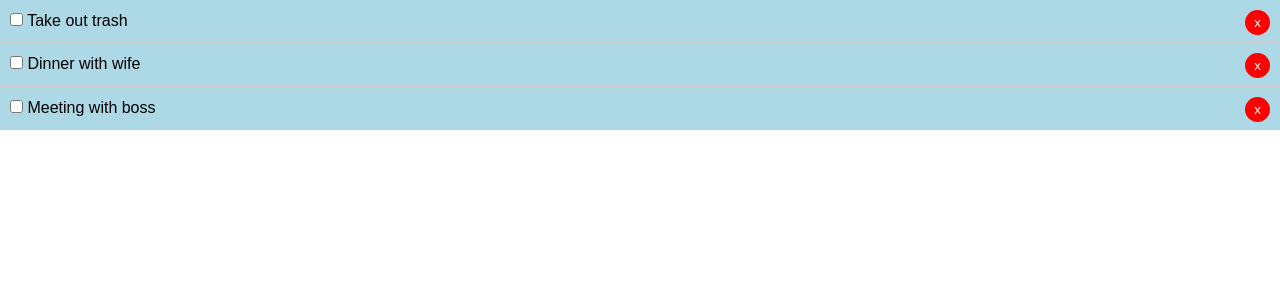
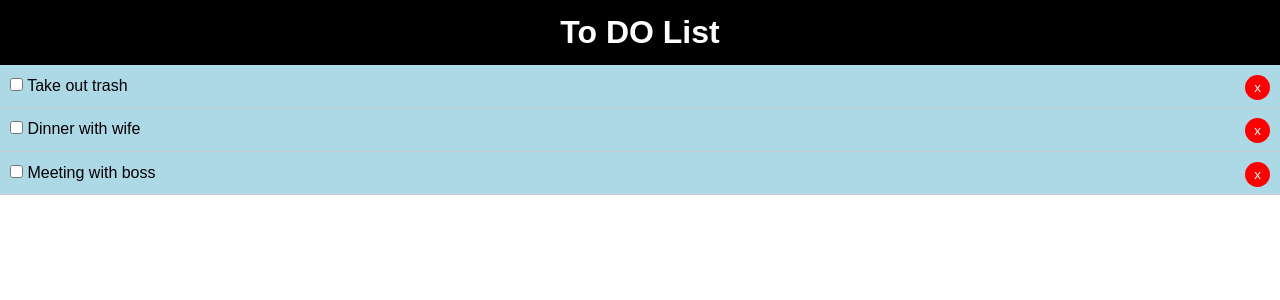
Before and after one commit to StephenPopovich/React-To-Do-List, a React (Create React App) app: page / in a window 1280 px wide. Shown: the top 300 px of the page. Built offline with nearby package versions, Linux system fonts and the light colour scheme.

Commit message:
add header component

```diff
--- a/src/App.js
+++ b/src/App.js
@@ -1,4 +1,5 @@
 import React, {Component} from 'react';
+import Header from './components/layout/Header'
 import Todos from './components/Todos';
 import './App.css';
 
@@ -42,6 +43,7 @@
   render() {
    return (
      <div className="App">
+        <Header />
         <Todos todos={this.state.todos} markComplete={this.markComplete}
         delTodo={this.delTodo} />
      </div>
--- /dev/null
+++ b/src/components/layout/Header.js
@@ -0,0 +1,19 @@
+import React from 'react'
+
+function Header() {
+  return (
+
+  <header style={headerStyle}>
+
+      <h1>To DO List</h1>
+  </header>
+  )
+}
+
+const headerStyle ={
+    background: 'black',
+    color: 'white',
+    textAlign: 'center',
+    padding: '10px'
+}
+export default Header;
```
